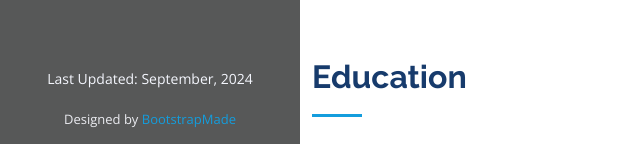
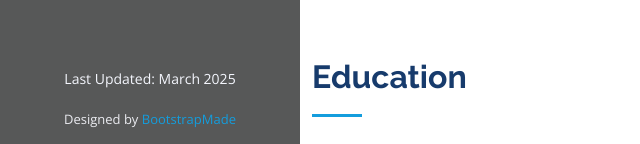
Before and after one commit to ycday/ycday.github.io, a plain HTML site: page index.html in a window 1280 px wide. Shown: the part 656-800 px from the top of the page, 0-640 px from the left. Drawn offline with nearby package versions, Linux system fonts and the light colour scheme.

Commit message:
feat: add automatic last updated date

```diff
--- a/index.html
+++ b/index.html
@@ -206,7 +206,7 @@
   <!-- ======= Footer ======= -->
   <footer id="footer">
     <div class="container">
-      <p align="center">Last Updated: September, 2024</p>
+      <p align="center" id="lastUpdated"></p>
       <div class="credits">
         <!-- All the links in the footer should remain intact. -->
         <!-- You can delete the links only if you purchased the pro version. -->
@@ -232,6 +232,12 @@
 
   <!-- Template Main JS File -->
   <script src="assets/js/main.js"></script>
+  <script>
+      const lastUpdatedElement = document.getElementById("lastUpdated");
+      const date = new Date();
+      const options = { year: 'numeric', month: 'long' };
+      lastUpdatedElement.innerHTML = `Last Updated: ${date.toLocaleDateString('en-US', options)}`;
+  </script>
 </body>
 
 
```
